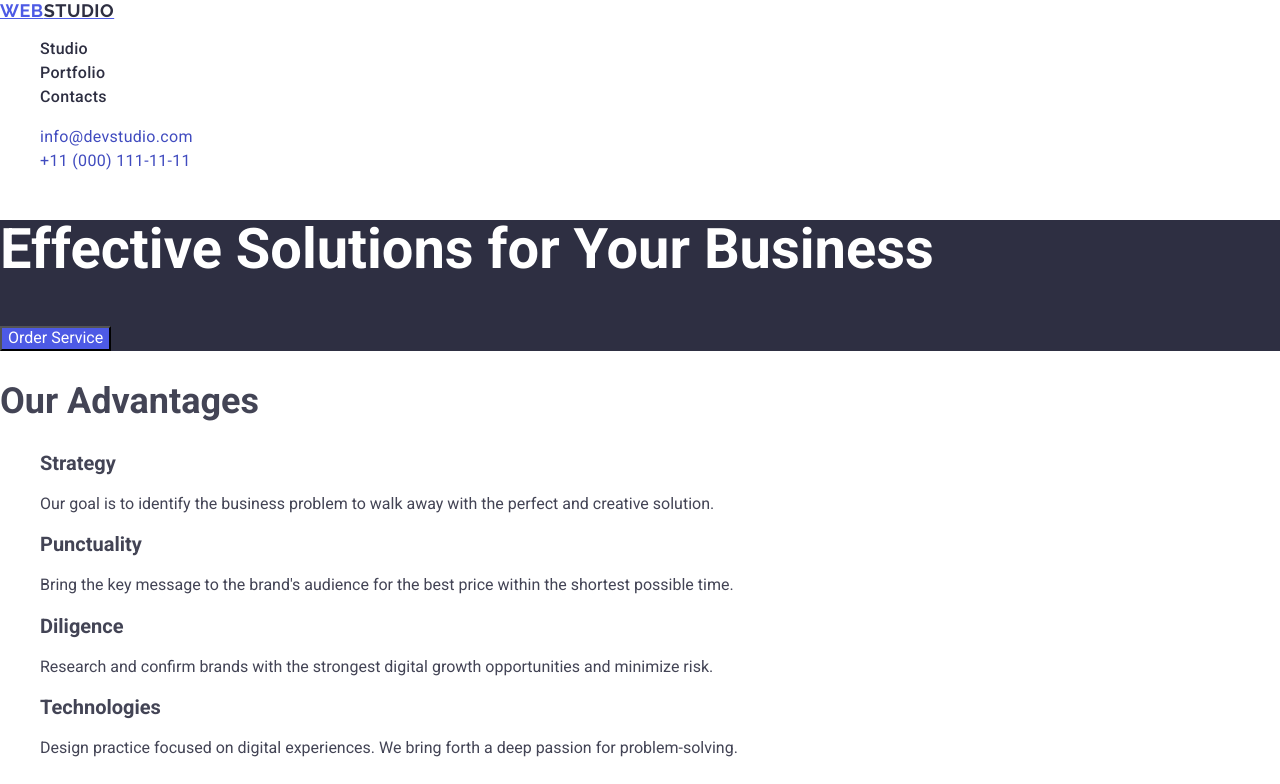
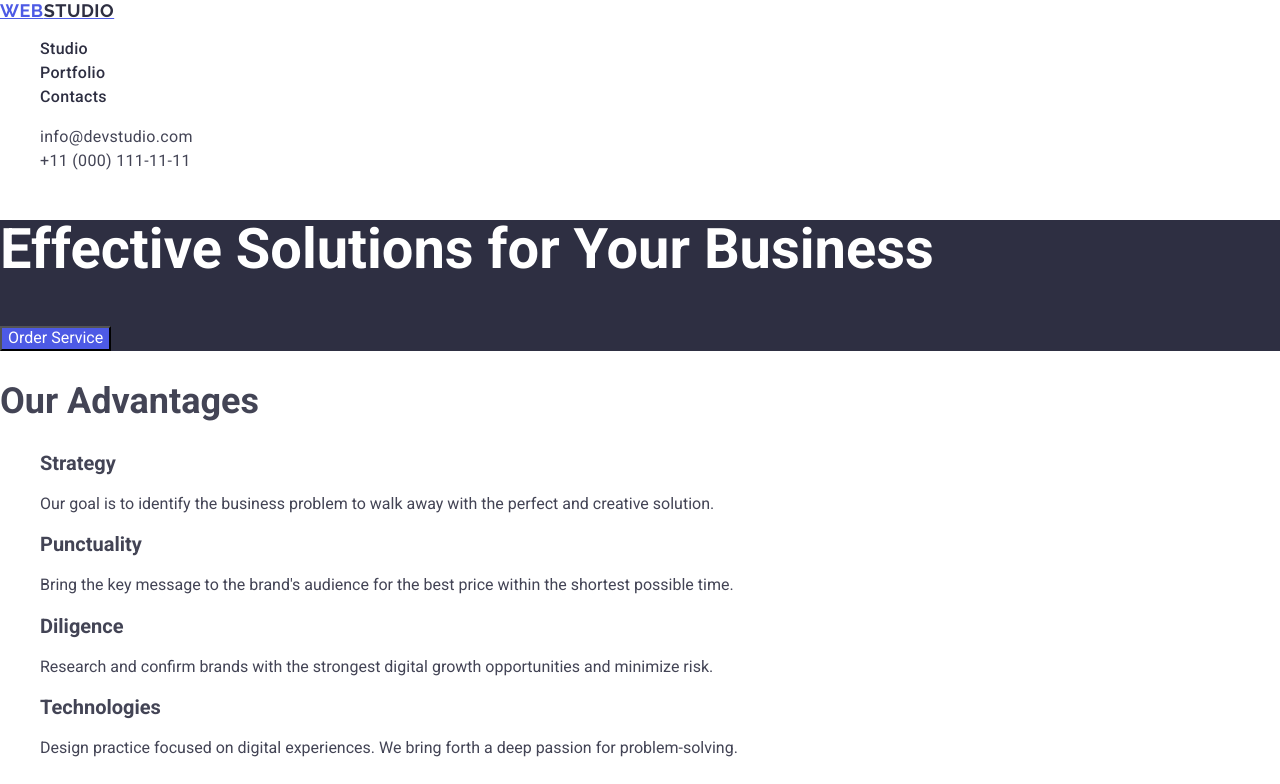
Before and after one commit to e-macro/goit-markup-hw-02, a plain HTML site: page index.html in a window 1280 px wide. Shown: the top 784 px of the page. Drawn offline with nearby package versions, Linux system fonts and the light colour scheme.

Commit message:
fixed new mistakes

```diff
--- a/css/styles.css
+++ b/css/styles.css
@@ -60,12 +60,12 @@ button:active {
 
 .address-nav .contact {
     text-decoration: none;
-    color: #404BBF;
+    color: #434455;
 }
 
 .address-nav .contact:hover,
 .address-nav .contact:focus {
-    color: #4d5ae5;
+    color: #404BBF;
     text-decoration: underline;
 }
 
```
